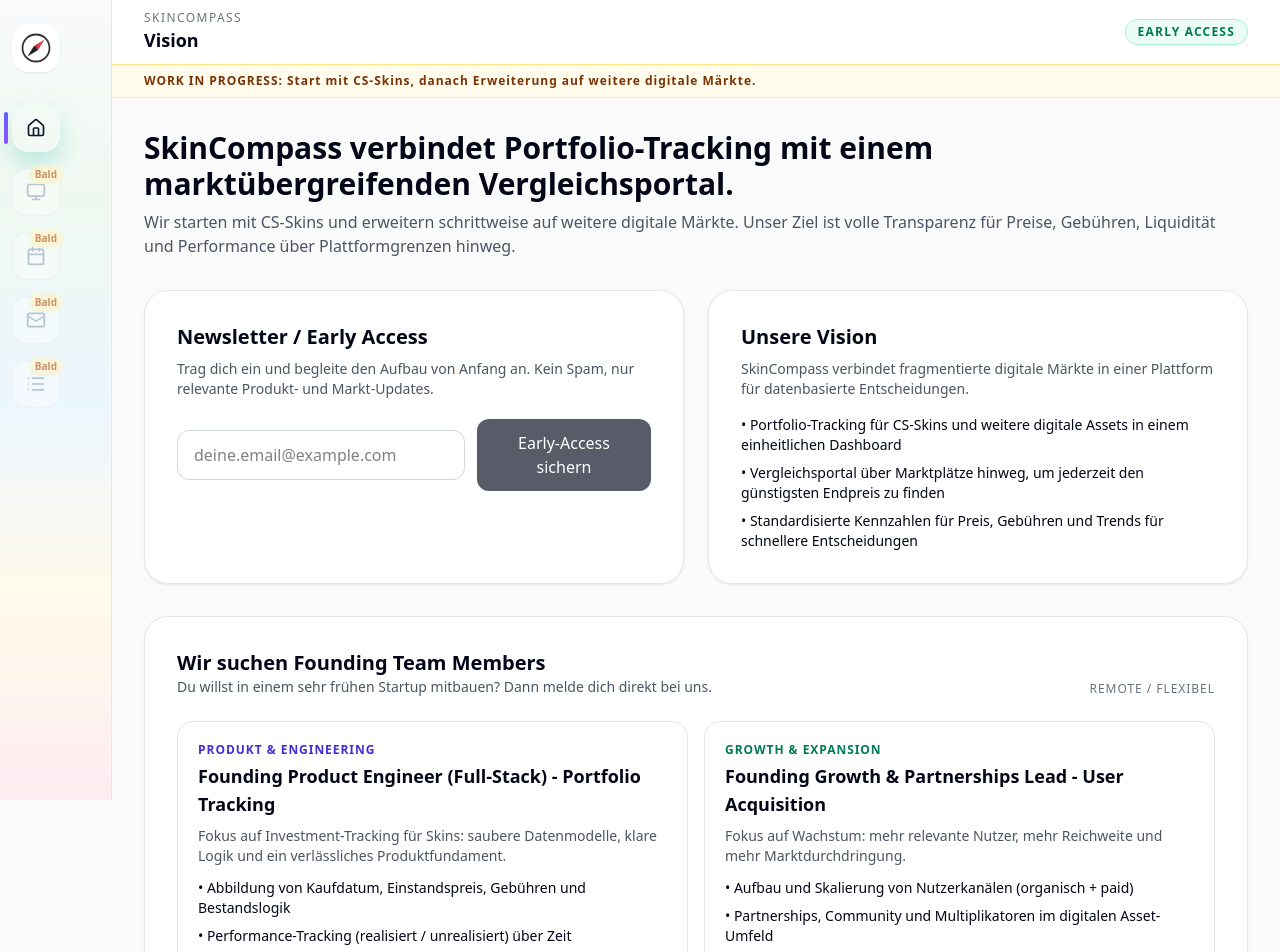
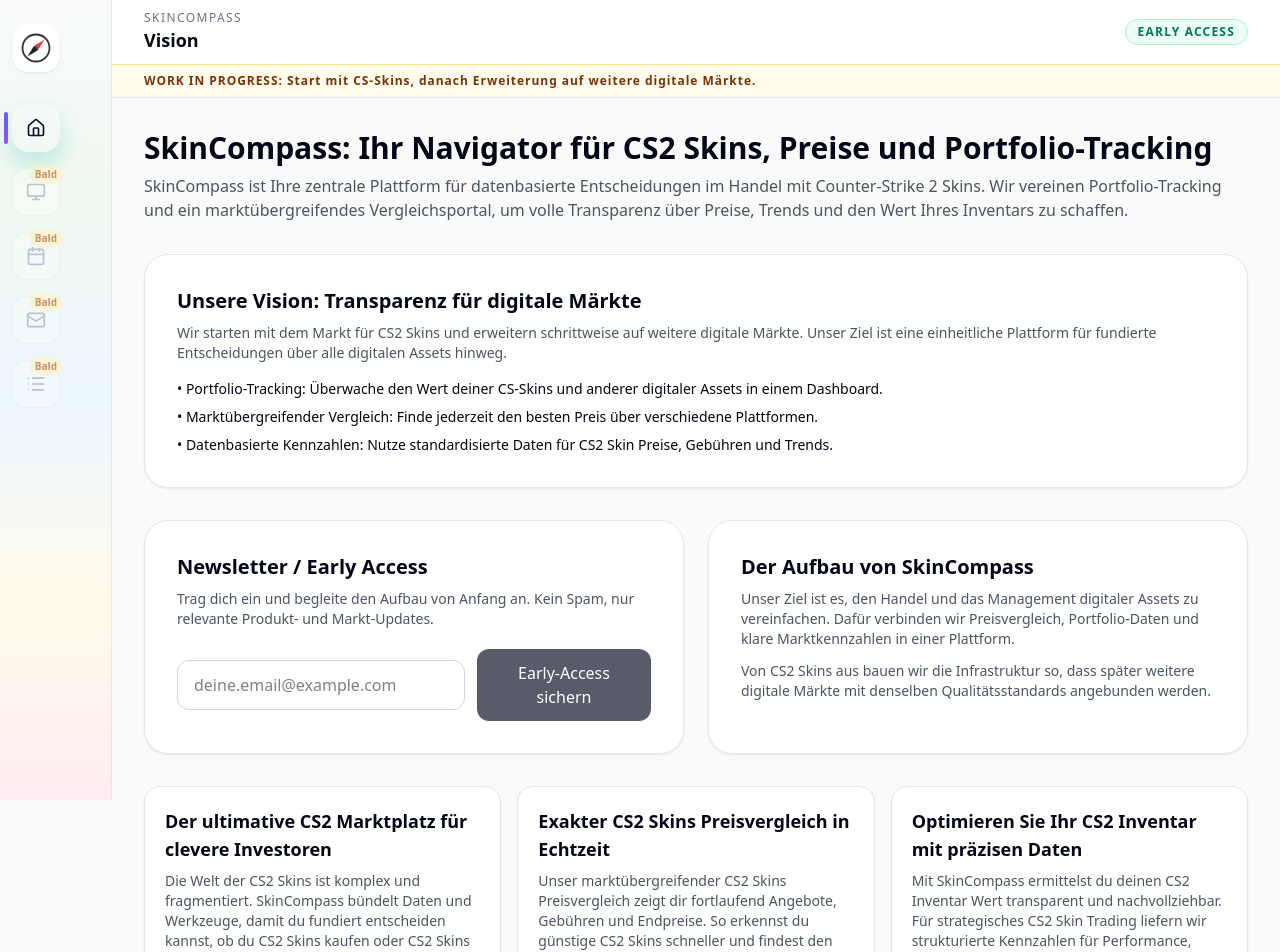
Before and after one commit to EarlymanAF/SkinCompass, a Next.js app: page / in a window 1280 px wide. Shown: the top 952 px of the page. Built offline with nearby package versions, Linux system fonts and the light colour scheme.

Commit message:
Expand landing page SEO content and metadata

```diff
--- a/app/head.tsx
+++ b/app/head.tsx
@@ -1,19 +1,23 @@
 export default function Head() {
   return (
     <>
-      <title>SkinCompass – Coming Soon</title>
+      <title>SkinCompass - CS2 Skins Preisvergleich & Portfolio-Tracking</title>
       <meta
         name="description"
-        content="SkinCompass baut Portfolio-Tracking und Preisvergleich für CS-Skins und weitere digitale Märkte."
+        content="SkinCompass ist deine Plattform für CS2 Skins Preisvergleich, CS2 Inventar Wert und Portfolio-Tracking über digitale Märkte hinweg."
+      />
+      <meta
+        name="keywords"
+        content="cs2 skins, cs2 skins preisvergleich, cs2 inventar wert, cs2 skin trading, cs2 skins kaufen, cs2 skins verkaufen, cs2 skin preise, digitale assets"
       />
       <meta name="robots" content="index, follow" />
 
       {/* Open Graph */}
       <meta property="og:type" content="website" />
-      <meta property="og:title" content="SkinCompass – Coming Soon" />
+      <meta property="og:title" content="SkinCompass - CS2 Skins Preisvergleich & Portfolio-Tracking" />
       <meta
         property="og:description"
-        content="Portfolio-Tracking und Preisvergleich für CS-Skins und weitere digitale Märkte."
+        content="Preisvergleich, Portfolio-Tracking und Transparenz für CS2 Skin Preise, Gebühren, Trends und digitale Märkte."
       />
       <meta property="og:url" content="https://skincompass.de/" />
       <meta property="og:site_name" content="SkinCompass" />
@@ -23,10 +27,10 @@
 
       {/* Twitter */}
       <meta name="twitter:card" content="summary_large_image" />
-      <meta name="twitter:title" content="SkinCompass – Coming Soon" />
+      <meta name="twitter:title" content="SkinCompass - CS2 Skins Preisvergleich & Portfolio-Tracking" />
       <meta
         name="twitter:description"
-        content="Portfolio-Tracking und Preisvergleich für CS-Skins und weitere digitale Märkte."
+        content="Preisvergleich, Portfolio-Tracking und Transparenz für CS2 Skin Preise, Gebühren, Trends und digitale Märkte."
       />
       <meta name="twitter:image" content="https://skincompass.de/og-image.png" />
 
--- a/app/layout.tsx
+++ b/app/layout.tsx
@@ -7,19 +7,30 @@
 
 export const metadata: Metadata = {
   title: {
-    default: "SkinCompass – Coming Soon",
+    default: "SkinCompass - CS2 Skins Preisvergleich & Portfolio-Tracking",
     template: "%s | SkinCompass",
   },
   description:
-    "SkinCompass baut Portfolio-Tracking und Preisvergleich für CS-Skins und weitere digitale Märkte.",
+    "SkinCompass ist deine Plattform für CS2 Skins Preisvergleich, CS2 Inventar Wert und Portfolio-Tracking über digitale Märkte hinweg.",
+  keywords: [
+    "cs2 skins",
+    "cs2 skins preisvergleich",
+    "cs2 inventar wert",
+    "cs2 skin trading",
+    "cs2 skins kaufen",
+    "cs2 skins verkaufen",
+    "cs2 skin preise",
+    "digitale assets",
+  ],
   alternates: { canonical: "https://skincompass.de" },
   icons: { icon: "/icon.png", shortcut: "/icon.png", apple: "/icon.png" },
   openGraph: {
     type: "website",
     url: "https://skincompass.de",
     siteName: "SkinCompass",
-    title: "SkinCompass – Coming Soon",
-    description: "Portfolio-Tracking und Preisvergleich für CS-Skins und weitere digitale Märkte.",
+    title: "SkinCompass - CS2 Skins Preisvergleich & Portfolio-Tracking",
+    description:
+      "Preisvergleich, Portfolio-Tracking und Transparenz für CS2 Skin Preise, Gebühren, Trends und digitale Märkte.",
     images: [{ url: "/icon.png", width: 512, height: 512, alt: "SkinCompass Logo" }],
   },
   metadataBase: new URL("https://skincompass.de"),
--- a/app/page.tsx
+++ b/app/page.tsx
@@ -9,6 +9,20 @@
 
 const CONTACT_EMAIL = "info@skincompass.de";
 const LANE_ORDER: RoadmapLane[] = ["now", "next", "later"];
+const SEO_SECTIONS = [
+  {
+    title: "Der ultimative CS2 Marktplatz für clevere Investoren",
+    body: "Die Welt der CS2 Skins ist komplex und fragmentiert. SkinCompass bündelt Daten und Werkzeuge, damit du fundiert entscheiden kannst, ob du CS2 Skins kaufen oder CS2 Skins verkaufen willst.",
+  },
+  {
+    title: "Exakter CS2 Skins Preisvergleich in Echtzeit",
+    body: "Unser marktübergreifender CS2 Skins Preisvergleich zeigt dir fortlaufend Angebote, Gebühren und Endpreise. So erkennst du günstige CS2 Skins schneller und findest den besten Zeitpunkt für Transaktionen.",
+  },
+  {
+    title: "Optimieren Sie Ihr CS2 Inventar mit präzisen Daten",
+    body: "Mit SkinCompass ermittelst du deinen CS2 Inventar Wert transparent und nachvollziehbar. Für strategisches CS2 Skin Trading liefern wir strukturierte Kennzahlen für Performance, Liquidität und Markttrends.",
+  },
+];
 const STATUS_STYLE: Record<RoadmapStatus, string> = {
   in_progress: "border-indigo-200 bg-indigo-50 text-indigo-700",
   planned: "border-slate-300 bg-slate-100 text-slate-700",
@@ -16,23 +30,58 @@
 };
 
 export default function LandingPage() {
+  const structuredData = {
+    "@context": "https://schema.org",
+    "@type": "WebSite",
+    name: "SkinCompass",
+    url: "https://skincompass.de",
+    inLanguage: "de",
+    description:
+      "SkinCompass ist die Plattform für CS2 Skins Preisvergleich, Portfolio-Tracking und datenbasierte Entscheidungen im digitalen Asset-Handel.",
+    keywords: [
+      "cs2 skins",
+      "cs2 skins preisvergleich",
+      "cs2 inventar wert",
+      "cs2 skin trading",
+      "cs2 skins kaufen",
+      "cs2 skins verkaufen",
+      "cs2 skin preise",
+    ],
+  };
+
   return (
+    <>
       <main className="mx-auto max-w-7xl px-6 md:px-8 py-8 space-y-8">
         <section>
           <h2 className="text-2xl md:text-3xl font-semibold text-foreground">
-          SkinCompass verbindet Portfolio-Tracking mit einem marktübergreifenden Vergleichsportal.
+            SkinCompass: Ihr Navigator für CS2 Skins, Preise und Portfolio-Tracking
           </h2>
           <p className="mt-2 text-secondary">
-          Wir starten mit CS-Skins und erweitern schrittweise auf weitere digitale Märkte. Unser Ziel ist volle
-          Transparenz für Preise, Gebühren, Liquidität und Performance über Plattformgrenzen hinweg.
+            SkinCompass ist Ihre zentrale Plattform für datenbasierte Entscheidungen im Handel mit Counter-Strike 2
+            Skins. Wir vereinen Portfolio-Tracking und ein marktübergreifendes Vergleichsportal, um volle Transparenz
+            über Preise, Trends und den Wert Ihres Inventars zu schaffen.
           </p>
+        </section>
+
+        <section className="rounded-[24px] border border-border bg-surface p-6 md:p-8 shadow-card">
+          <h3 className="text-xl font-semibold text-foreground">Unsere Vision: Transparenz für digitale Märkte</h3>
+          <p className="mt-2 text-sm text-secondary">
+            Wir starten mit dem Markt für CS2 Skins und erweitern schrittweise auf weitere digitale Märkte. Unser Ziel
+            ist eine einheitliche Plattform für fundierte Entscheidungen über alle digitalen Assets hinweg.
+          </p>
+          <ul className="mt-4 space-y-2 text-sm text-foreground">
+            <li>• Portfolio-Tracking: Überwache den Wert deiner CS-Skins und anderer digitaler Assets in einem Dashboard.</li>
+            <li>• Marktübergreifender Vergleich: Finde jederzeit den besten Preis über verschiedene Plattformen.</li>
+            <li>• Datenbasierte Kennzahlen: Nutze standardisierte Daten für CS2 Skin Preise, Gebühren und Trends.</li>
+          </ul>
         </section>
 
         <section className="grid gap-6 lg:grid-cols-2">
           <div className="rounded-[24px] border border-border bg-surface p-6 md:p-8 shadow-card">
             <h3 className="text-xl font-semibold text-foreground">Newsletter / Early Access</h3>
             <p className="mt-2 text-sm text-secondary">
-            Trag dich ein und begleite den Aufbau von Anfang an. Kein Spam, nur relevante Produkt- und Markt-Updates.
+              Trag dich ein und begleite den Aufbau von Anfang an. Kein Spam, nur relevante Produkt- und
+              Markt-Updates.
             </p>
             <div className="mt-5">
               <EmailSignup />
@@ -40,16 +89,25 @@
           </div>
 
           <div className="rounded-[24px] border border-border bg-surface p-6 md:p-8 shadow-card">
-          <h3 className="text-xl font-semibold text-foreground">Unsere Vision</h3>
+            <h3 className="text-xl font-semibold text-foreground">Der Aufbau von SkinCompass</h3>
             <p className="mt-2 text-sm text-secondary">
-            SkinCompass verbindet fragmentierte digitale Märkte in einer Plattform für datenbasierte Entscheidungen.
+              Unser Ziel ist es, den Handel und das Management digitaler Assets zu vereinfachen. Dafür verbinden wir
+              Preisvergleich, Portfolio-Daten und klare Marktkennzahlen in einer Plattform.
             </p>
-          <ul className="mt-4 space-y-2 text-sm text-foreground">
-            <li>• Portfolio-Tracking für CS-Skins und weitere digitale Assets in einem einheitlichen Dashboard</li>
-            <li>• Vergleichsportal über Marktplätze hinweg, um jederzeit den günstigsten Endpreis zu finden</li>
-            <li>• Standardisierte Kennzahlen für Preis, Gebühren und Trends für schnellere Entscheidungen</li>
-          </ul>
+            <p className="mt-3 text-sm text-secondary">
+              Von CS2 Skins aus bauen wir die Infrastruktur so, dass später weitere digitale Märkte mit denselben
+              Qualitätsstandards angebunden werden.
+            </p>
           </div>
+        </section>
+
+        <section className="grid gap-4 lg:grid-cols-3">
+          {SEO_SECTIONS.map((section) => (
+            <article key={section.title} className="rounded-2xl border border-border bg-surface p-5 shadow-card">
+              <h3 className="text-lg font-semibold text-foreground">{section.title}</h3>
+              <p className="mt-2 text-sm text-secondary">{section.body}</p>
+            </article>
+          ))}
         </section>
 
         <section className="rounded-[24px] border border-border bg-surface p-6 shadow-card md:p-8">
@@ -164,5 +222,11 @@
           </div>
         </section>
       </main>
+
+      <script
+        type="application/ld+json"
+        dangerouslySetInnerHTML={{ __html: JSON.stringify(structuredData) }}
+      />
+    </>
   );
 }
```
Lines whose indentation alone changed are shown as unchanged.
